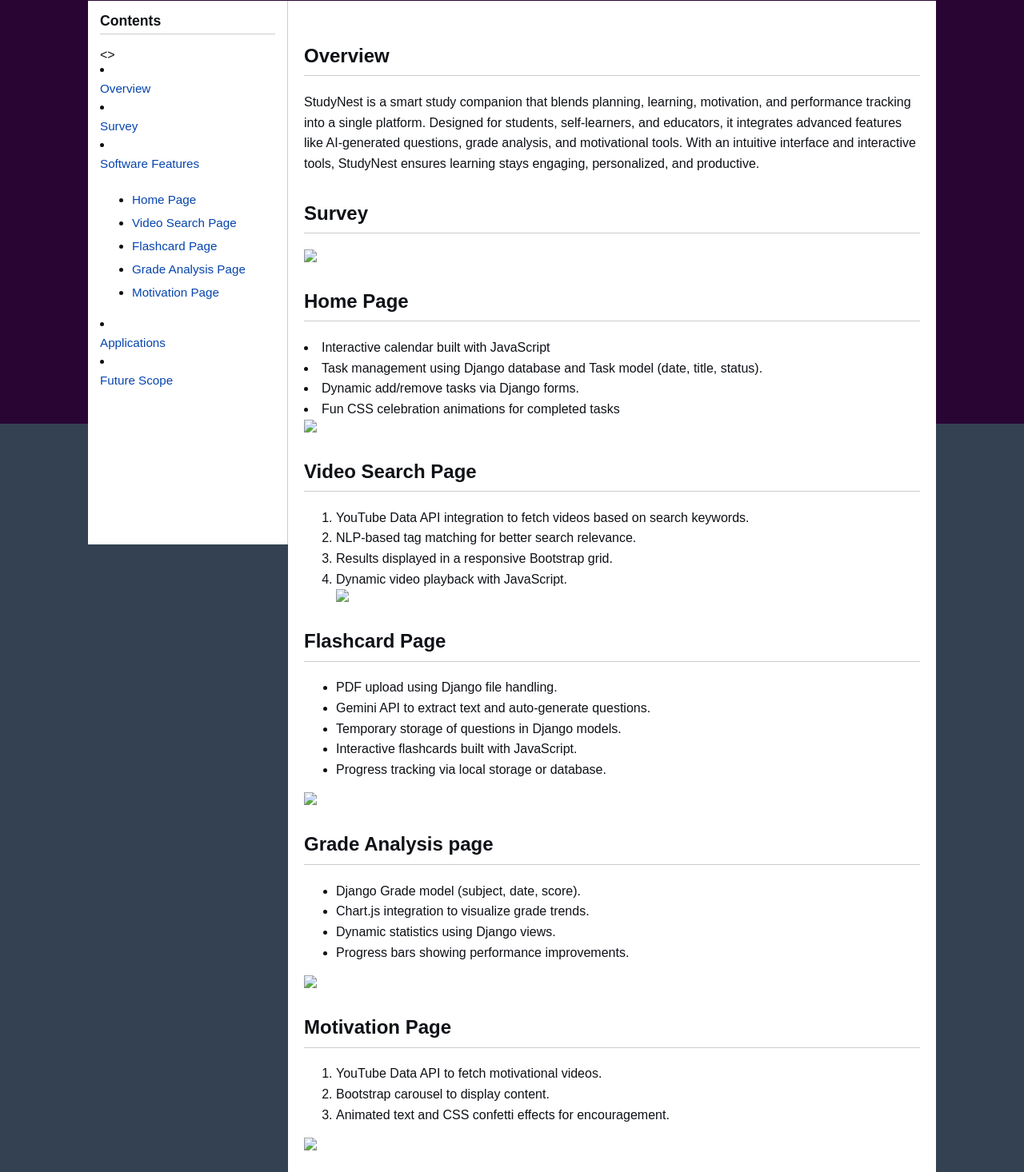
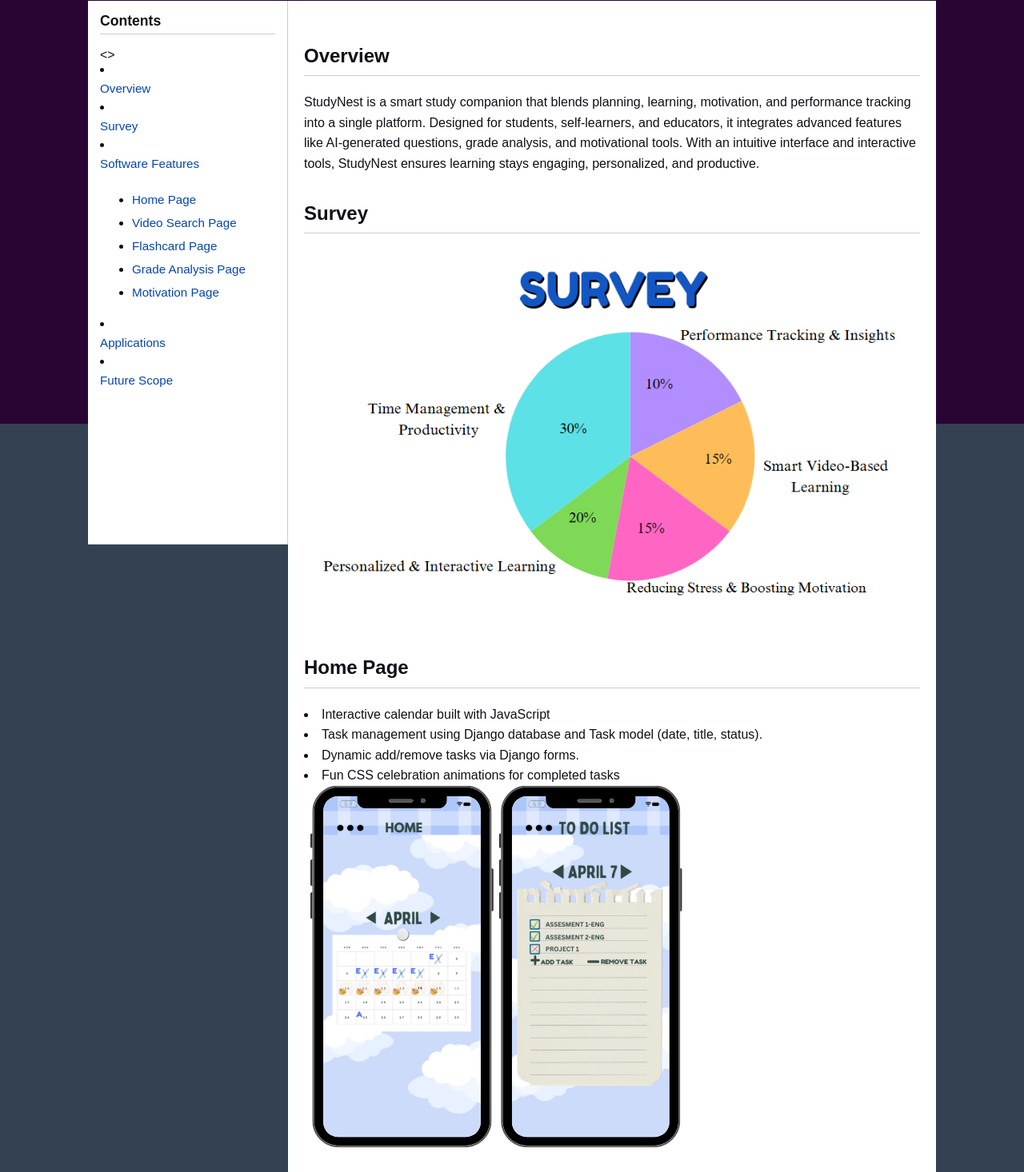
Before and after one commit to Harini-Shanmugavel/harini_shanmugavel_23ad024, a plain HTML site: page studynest.html in a window 1280 px wide. Shown: the part 270-1736 px from the top of the page at 80% size. Drawn offline with Linux system fonts and the light colour scheme.

Commit message:
Update studynest.html

```diff
--- a/studynest.html
+++ b/studynest.html
@@ -133,7 +133,7 @@
 
         <section id="Survey">
         <h2>Survey</h2>
-        <img src="image/survey.png" style=" style="max-width: 60%; height: 50; margin-top: 5px;">
+        <img src="survey.png" style=" style="max-width: 60%; height: 50; margin-top: 5px;">
       </section>
 
       <section id="Home Page">
@@ -143,7 +143,7 @@
   <li>Dynamic add/remove tasks via Django forms.</li>
   <li>Fun CSS celebration animations for completed tasks</li>
         </ul>
-         <img src="image/sn1.png" style=" style="max-width: 60%; height: 50; margin-top: 5px;">
+         <img src="sn1.png" style=" style="max-width: 60%; height: 50; margin-top: 5px;">
       </section>
 
       <section id="Video Search Page">
@@ -154,7 +154,7 @@
           <li>Results displayed in a responsive Bootstrap grid.</li>
           <li>Dynamic video playback with JavaScript.</li>
 
-            <img src="image/video.png" style=" style="max-width: 60%; height: 50; margin-top: 5px;">
+            <img src="video.png" style=" style="max-width: 60%; height: 50; margin-top: 5px;">
 
         </ol>
       </section>
@@ -173,7 +173,7 @@
 
 <li>Progress tracking via local storage or database.</li>
         </ul>
-         <img src="image/flash.png" style=" style="max-width: 60%; height: 50; margin-top: 5px;">
+         <img src="flash.png" style=" style="max-width: 60%; height: 50; margin-top: 5px;">
       </section>
 
       <section id="Grade Analysis page">
@@ -187,7 +187,7 @@
 
 <li>Progress bars showing performance improvements.</li>
         </ul>
-         <img src="image/grade.png" style=" style="max-width: 60%; height: 50; margin-top: 5px;">
+         <img src="grade.png" style=" style="max-width: 60%; height: 50; margin-top: 5px;">
       </section>
 
       <section id="Motivation Page">
@@ -199,7 +199,7 @@
 
  <li>Animated text and CSS confetti effects for encouragement.</li>
         </ol>
-         <img src="image/motive.png" style=" style="max-width: 60%; height: 50; margin-top: 5px;">
+         <img src="motive.png" style=" style="max-width: 60%; height: 50; margin-top: 5px;">
       </section>
 
       <section id="Applications">
```
